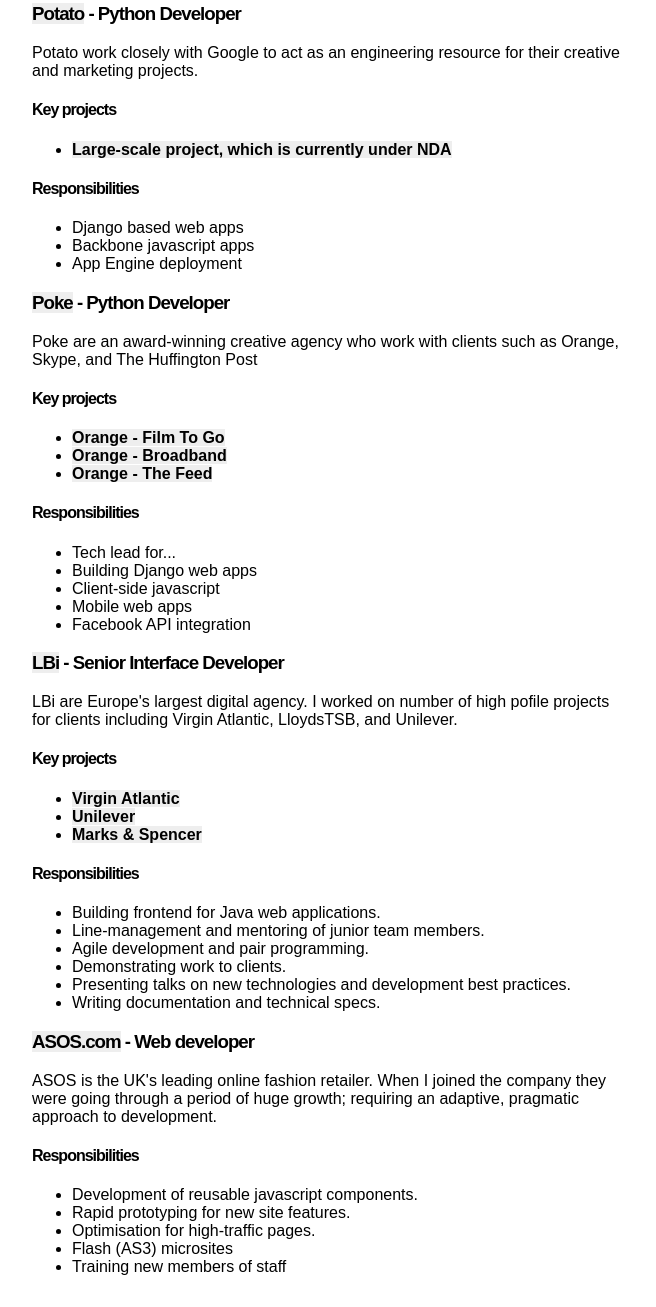
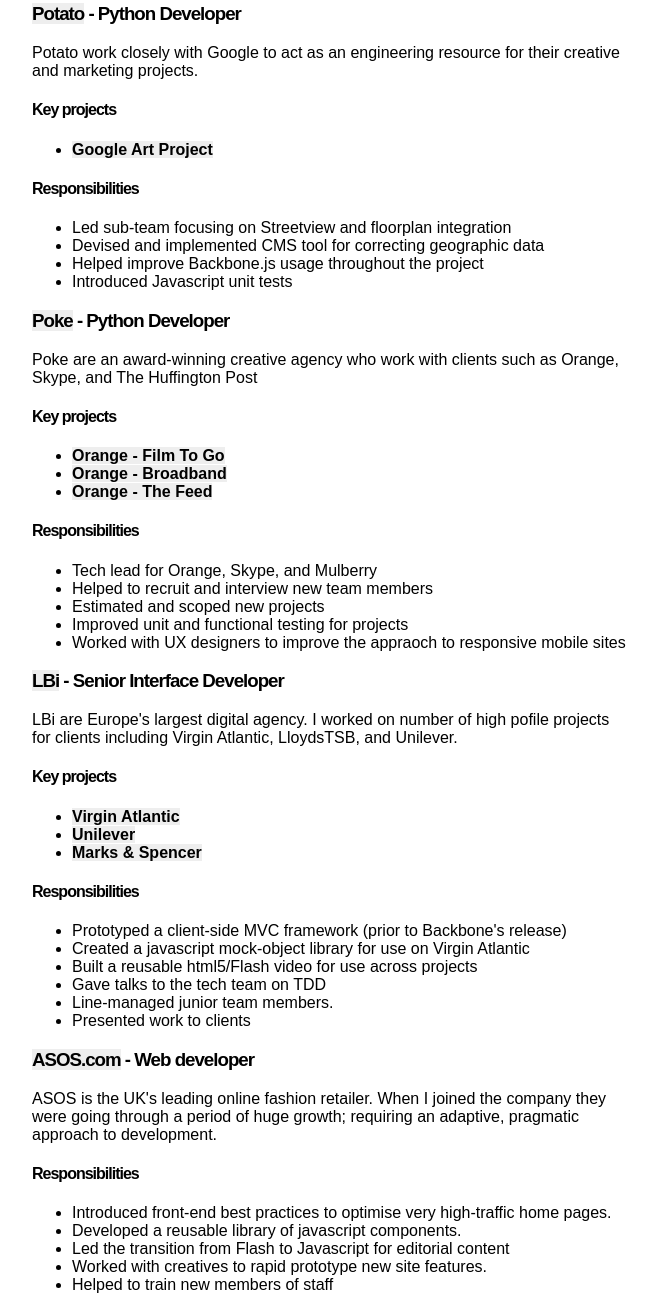
Before and after one commit to dineshkummarc/rlayte.github.com, a plain HTML site: page experiments/cv/index.html in a window 1280 px wide. Shown: the part 672-1979 px from the top of the page, without its empty margins (308-964 px from the left). Drawn offline with Linux system fonts and the light colour scheme; a web font is replaced by a local one.

Commit message:
updated cv

```diff
--- a/experiments/cv/index.html
+++ b/experiments/cv/index.html
@@ -48,6 +48,7 @@
                 <li class="learning">Functional programming</li>
                 <li class="learning">Lisp (Scheme)</li>
                 <li class="learning">C</li>
+                <li class="learning">Node.js</li>
                 <li class="learning">MongoDB</li>
                 <li class="learning">Redis</li>
                 <li class="learning">ØMQ</li>
@@ -71,14 +72,15 @@
 
             <h4>Key projects</h4>
             <ul>
-                <li><a href="#">Large-scale project, which is currently under NDA</a></li>
+                <li><a href="http://www.googleartproject.com/">Google Art Project</a></li>
             </ul>
 
             <h4>Responsibilities</h4>
             <ul>
-                <li>Django based web apps</li>
-                <li>Backbone javascript apps</li>
-                <li>App Engine deployment</li>
+                <li>Led sub-team focusing on Streetview and floorplan integration</li>
+                <li>Devised and implemented CMS tool for correcting geographic data</li>
+                <li>Helped improve Backbone.js usage throughout the project</li>
+                <li>Introduced Javascript unit tests</li>
             </ul>
 
             <h3><a href="http://www.pokelondon.com/">Poke</a> - Python Developer</h3>
@@ -94,11 +96,11 @@
 
             <h4>Responsibilities</h4>
             <ul>
-                <li>Tech lead for...</li>
-                <li>Building Django web apps</li>
-                <li>Client-side javascript</li>
-                <li>Mobile web apps</li>
-                <li>Facebook API integration</li>
+                <li>Tech lead for Orange, Skype, and Mulberry</li>
+                <li>Helped to recruit and interview new team members</li>
+                <li>Estimated and scoped new projects</li>
+                <li>Improved unit and functional testing for projects</li>
+                <li>Worked with UX designers to improve the appraoch to responsive mobile sites</li>
             </ul>
 
             <h3><a href="http://www.lbi.com/">LBi</a> - Senior Interface Developer</h3>
@@ -114,12 +116,12 @@
 
             <h4>Responsibilities</h4>
             <ul>
-                <li>Building frontend for Java web applications.</li>
-                <li>Line-management and mentoring of junior team members.</li>
-                <li>Agile development and pair programming.</li>
-                <li>Demonstrating work to clients.</li>
-                <li>Presenting talks on new technologies and development best practices.</li>
-                <li>Writing documentation and technical specs.</li>
+                <li>Prototyped a client-side MVC framework (prior to Backbone's release)</li>
+                <li>Created a javascript mock-object library for use on Virgin Atlantic</li>
+                <li>Built a reusable html5/Flash video for use across projects</li>
+                <li>Gave talks to the tech team on TDD</li>
+                <li>Line-managed junior team members.</li>
+                <li>Presented work to clients</li>
             </ul>
 
             <h3><a href="http://www.asos.com/">ASOS.com</a> - Web developer</h3>
@@ -128,11 +130,11 @@
 
             <h4>Responsibilities</h4>
             <ul>
-                <li>Development of reusable javascript components.</li>
-                <li>Rapid prototyping for new site features.</li>
-                <li>Optimisation for high-traffic pages.</li>
-                <li>Flash (AS3) microsites</li>
-                <li>Training new members of staff</li>
+                <li>Introduced front-end best practices to optimise very high-traffic home pages.</li>
+                <li>Developed a reusable library of javascript components.</li>
+                <li>Led the transition from Flash to Javascript for editorial content</li>
+                <li>Worked with creatives to rapid prototype new site features.</li>
+                <li>Helped to train new members of staff</li>
             </ul>
 
         </div>
```
